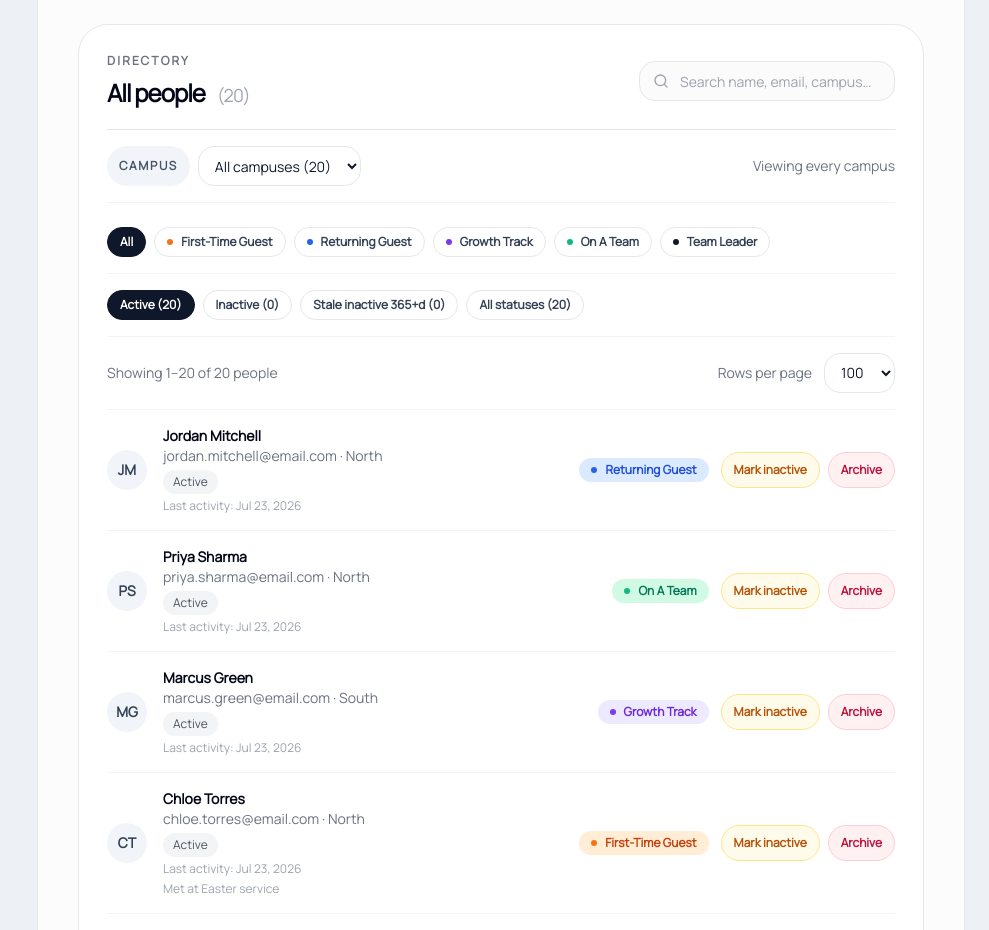
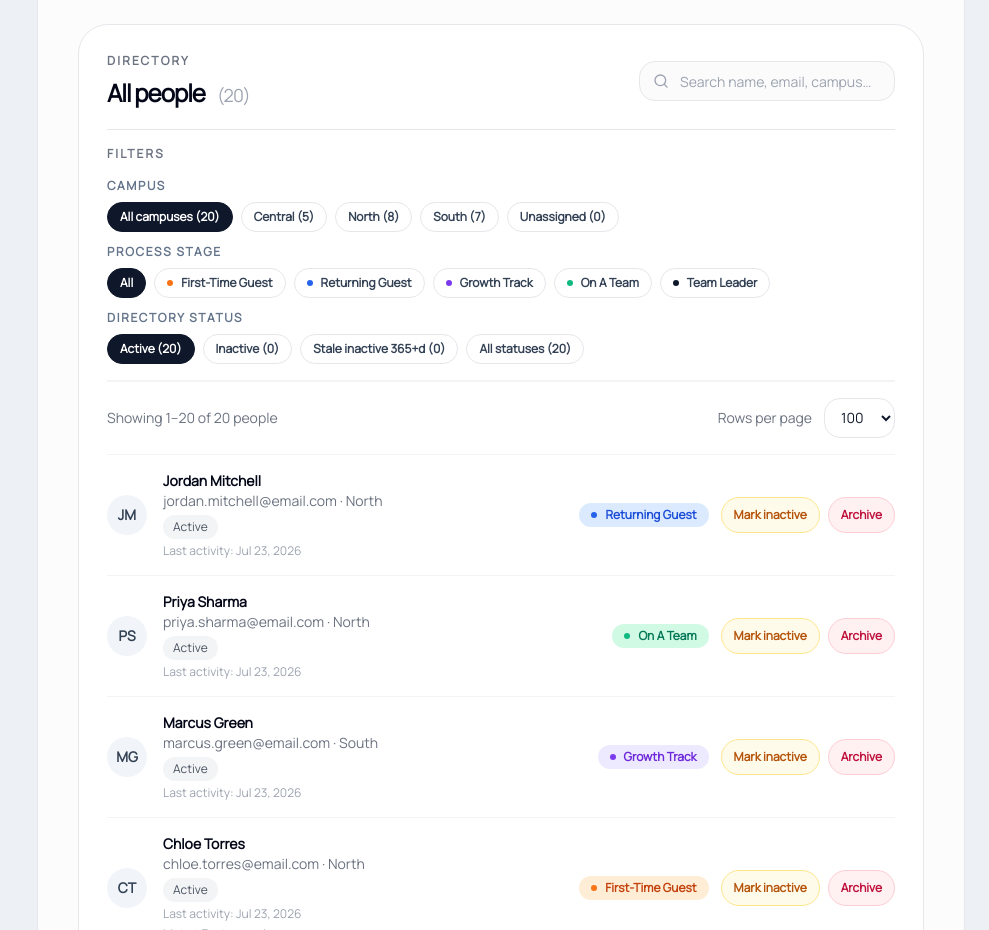
Before and after one commit to richardjom/campus-dashboard, a React (Vite) app: page /people in a window 1280 px wide. Shown: the part 1100-2030 px from the top of the page, without its empty margins (291-1280 px from the left). Built offline with nearby package versions, Linux system fonts and the light colour scheme.

Commit message:
Show campus-by-campus people filters

```diff
--- a/src/pages/people-page.tsx
+++ b/src/pages/people-page.tsx
@@ -76,6 +76,19 @@ export function PeoplePage() {
     return Array.from(new Set(people.map((person) => person.campus.trim()).filter(Boolean))).sort((a, b) =>
       a.localeCompare(b),
     );
+  }, [people]);
+  const unassignedCampusCount = useMemo(
+    () => people.filter((person) => !person.campus.trim()).length,
+    [people],
+  );
+  const campusCounts = useMemo(() => {
+    const counts = new Map<string, number>();
+    for (const person of people) {
+      const campus = person.campus.trim();
+      if (!campus) continue;
+      counts.set(campus, (counts.get(campus) ?? 0) + 1);
+    }
+    return counts;
   }, [people]);
 
   const funnel = useMemo(() => buildJourneyFunnel(people), [people]);
@@ -162,6 +175,19 @@ export function PeoplePage() {
     counts.inactive += counts.archived;
     return counts;
   }, [people]);
+
+  const hasActiveFilters =
+    activeStage !== "all" ||
+    directoryFilter !== "active" ||
+    campusFilter !== "all" ||
+    search.trim().length > 0;
+
+  const clearAllFilters = () => {
+    setActiveStage("all");
+    setDirectoryFilter("active");
+    setCampusFilter("all");
+    setSearch("");
+  };
 
   return (
     <div className="space-y-6 lg:space-y-8">
@@ -293,36 +319,47 @@ export function PeoplePage() {
           </div>
         </div>
 
-        <div className="flex flex-col gap-3 border-b border-gray-100 py-4 sm:flex-row sm:items-center sm:justify-between">
-          <div className="flex flex-wrap gap-2">
-            <span className="inline-flex items-center rounded-full bg-slate-100 px-3 py-1 text-xs font-semibold uppercase tracking-[0.14em] text-slate-600">
-              Campus
-            </span>
-            <select
-              value={campusFilter}
-              onChange={(e) => setCampusFilter(e.target.value)}
-              className="h-10 rounded-2xl border border-gray-200 bg-white px-3 text-sm font-medium text-slate-900 outline-none transition hover:border-gray-300 focus:border-slate-900"
+        <div className="space-y-4 border-b border-gray-100 py-4">
+          <div className="flex items-center justify-between gap-4">
+            <p className="text-xs font-semibold uppercase tracking-[0.18em] text-gray-500">Filters</p>
+            {hasActiveFilters && (
+              <button
+                onClick={clearAllFilters}
+                className="text-sm font-semibold text-[#2563eb] transition hover:underline"
               >
-              <option value="all">All campuses ({people.length})</option>
-              {campusOptions.map((campus) => {
-                const count = people.filter((person) => person.campus.trim() === campus).length;
-                return (
-                  <option key={campus} value={campus}>
-                    {campus} ({count})
-                  </option>
-                );
-              })}
-              <option value="Unassigned">
-                Unassigned ({people.filter((person) => !person.campus.trim()).length})
-              </option>
-            </select>
-          </div>
-          <p className="text-sm text-gray-500">
-            {campusFilter === "all" ? "Viewing every campus" : `Campus filter: ${campusFilter}`}
-          </p>
+                Clear all filters
+              </button>
+            )}
           </div>
 
-        <div className="mt-2 flex flex-wrap gap-2 py-4">
+          <div className="space-y-3">
+            <div className="space-y-2">
+              <p className="text-xs font-semibold uppercase tracking-[0.14em] text-slate-500">Campus</p>
+              <div className="flex flex-wrap gap-2">
+                <FilterPill
+                  label={`All campuses (${people.length})`}
+                  active={campusFilter === "all"}
+                  onClick={() => setCampusFilter("all")}
+                />
+                {campusOptions.map((campus) => (
+                  <FilterPill
+                    key={campus}
+                    label={`${campus} (${campusCounts.get(campus) ?? 0})`}
+                    active={campusFilter === campus}
+                    onClick={() => setCampusFilter(campusFilter === campus ? "all" : campus)}
+                  />
+                ))}
+                <FilterPill
+                  label={`Unassigned (${unassignedCampusCount})`}
+                  active={campusFilter === "Unassigned"}
+                  onClick={() => setCampusFilter(campusFilter === "Unassigned" ? "all" : "Unassigned")}
+                />
+              </div>
+            </div>
+
+            <div className="space-y-2">
+              <p className="text-xs font-semibold uppercase tracking-[0.14em] text-slate-500">Process Stage</p>
+              <div className="flex flex-wrap gap-2">
                 <StageTab label="All" active={activeStage === "all"} onClick={() => setActiveStage("all")} />
                 {allStages.map((stage) => (
                   <StageTab
@@ -334,8 +371,11 @@ export function PeoplePage() {
                   />
                 ))}
               </div>
+            </div>
 
-        <div className="flex flex-wrap gap-2 border-t border-gray-100 py-4">
+            <div className="space-y-2">
+              <p className="text-xs font-semibold uppercase tracking-[0.14em] text-slate-500">Directory Status</p>
+              <div className="flex flex-wrap gap-2">
                 <DirectoryTab
                   label={`Active (${directoryCounts.active})`}
                   active={directoryFilter === "active"}
@@ -356,6 +396,9 @@ export function PeoplePage() {
                   active={directoryFilter === "all"}
                   onClick={() => setDirectoryFilter("all")}
                 />
+              </div>
+            </div>
+          </div>
         </div>
 
         <div className="flex flex-col gap-3 border-y border-gray-100 py-4 sm:flex-row sm:items-center sm:justify-between">
@@ -588,6 +631,30 @@ function StageTab({
   );
 }
 
+function FilterPill({
+  label,
+  active,
+  onClick,
+}: {
+  label: string;
+  active: boolean;
+  onClick: () => void;
+}) {
+  return (
+    <button
+      onClick={onClick}
+      className={[
+        "inline-flex items-center gap-1.5 rounded-full border px-3 py-1.5 text-xs font-semibold transition",
+        active
+          ? "border-slate-900 bg-slate-900 text-white"
+          : "border-gray-200 bg-white text-slate-700 hover:bg-gray-50",
+      ].join(" ")}
+    >
+      {label}
+    </button>
+  );
+}
+
 function DirectoryTab({
   label,
   active,
```
Lines whose indentation alone changed are shown as unchanged.
